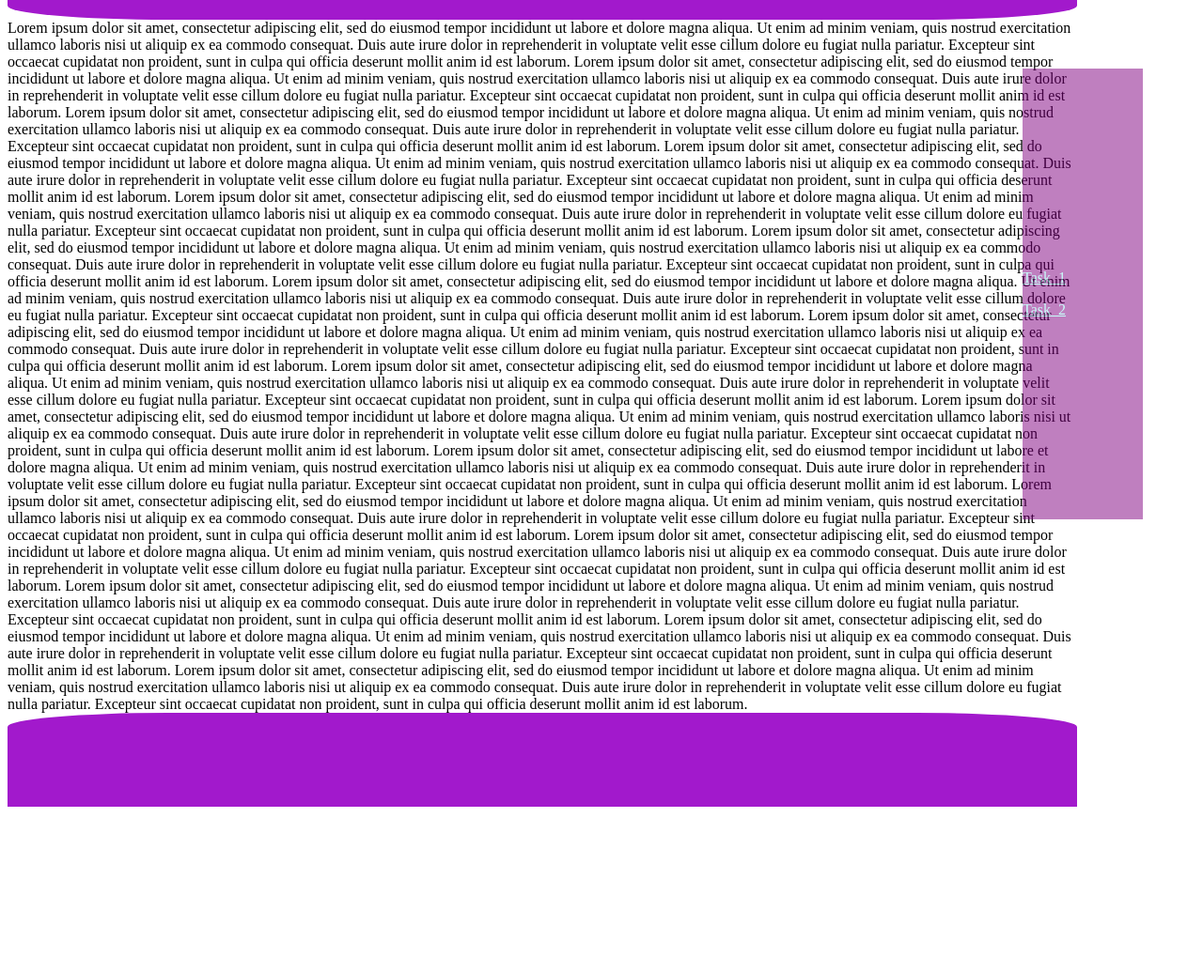
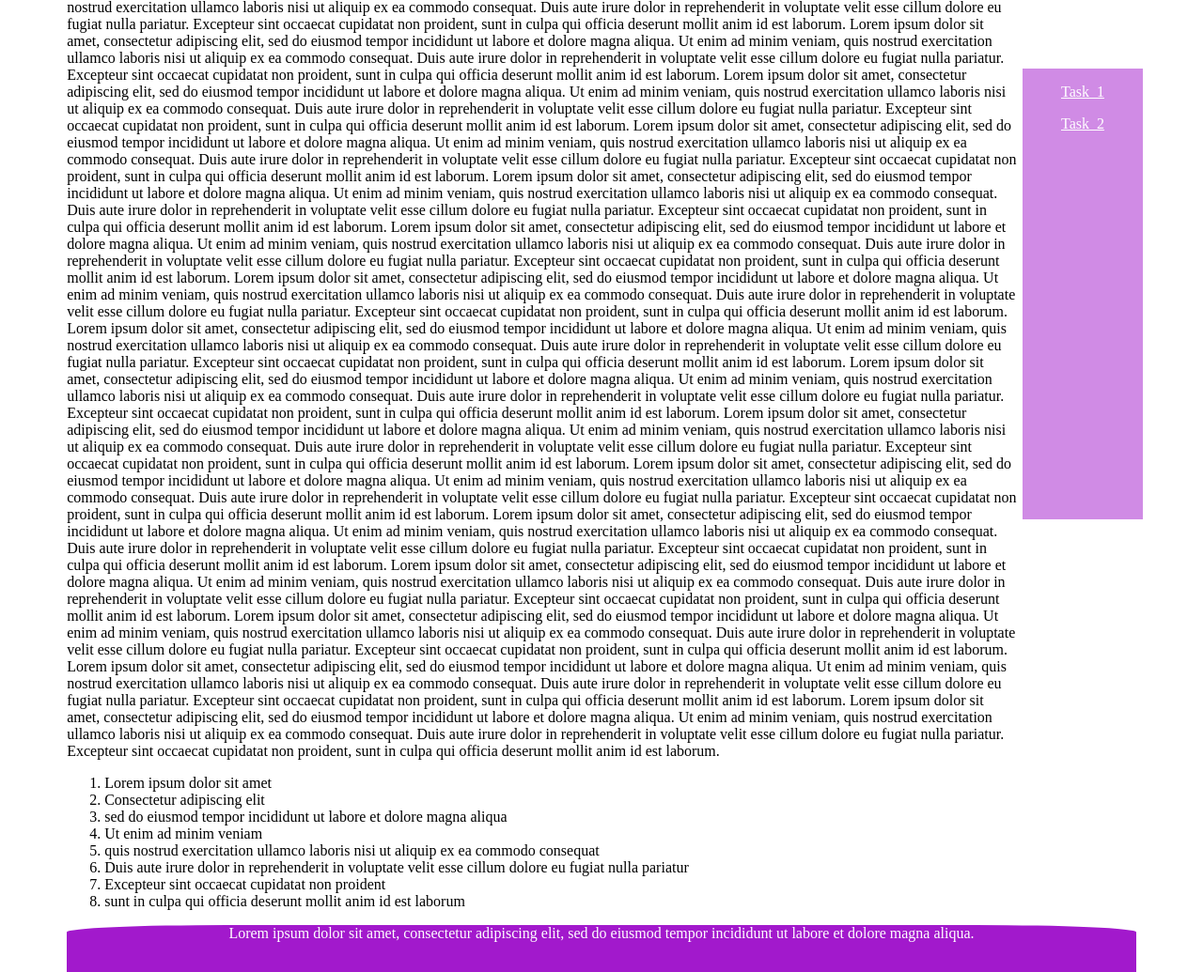
Before and after one commit to vadzimBondar/webForAbapers, a plain HTML site: page Homework_1/Task_3/main.html in a window 1280 px wide. Shown: the part 87-1122 px from the top of the page at 94% size. Before the commit the page ends 946 px from the top, so only its background shows below. Drawn offline with Linux system fonts and the light colour scheme.

Commit message:
Add files via upload

```diff
--- a/Homework_1/Task_3/main.html
+++ b/Homework_1/Task_3/main.html
@@ -72,12 +72,26 @@
                     Ut enim ad minim veniam, quis nostrud exercitation ullamco laboris nisi ut aliquip ex ea commodo consequat.
                     Duis aute irure dolor in reprehenderit in voluptate velit esse cillum dolore eu fugiat nulla pariatur.
                     Excepteur sint occaecat cupidatat non proident, sunt in culpa qui officia deserunt mollit anim id est laborum.
+                    <ol>
+                        <li>Lorem ipsum dolor sit amet</li>
+                        <li>Consectetur adipiscing elit</li>
+                        <li>sed do eiusmod tempor incididunt ut labore et dolore magna aliqua</li>
+                        <li>Ut enim ad minim veniam</li>
+                        <li>quis nostrud exercitation ullamco laboris nisi ut aliquip ex ea commodo consequat</li>
+                        <li>Duis aute irure dolor in reprehenderit in voluptate velit esse cillum dolore eu fugiat nulla pariatur</li>
+                        <li>Excepteur sint occaecat cupidatat non proident</li>
+                        <li>sunt in culpa qui officia deserunt mollit anim id est laborum</li>
+                    </ol>
             </main>
         </div>
+
         <sidebar>
                 <p><a href="../Task_1/main.html">Task_1</a></p>
                 <p><a href="../Task_2/main.html">Task_2</a></p>
             </sidebar>
-        <footer></footer>
+        <footer>
+            Lorem ipsum dolor sit amet, consectetur adipiscing elit, sed do eiusmod tempor incididunt ut labore et dolore magna aliqua.
+        </footer>
+
     </body>
 </html>
--- a/Homework_1/Task_3/styles.css
+++ b/Homework_1/Task_3/styles.css
@@ -1,10 +1,29 @@
+header,
+footer {
+    background-color: rgb(162, 25, 204);
+    height: 50px;
+    width: 90%;
+    margin-left: 5%;
+}
+
+a,footer {
+    color: white;
+}
+
+sidebar,
+footer {
+    text-align: center;
+}
+
+
 header {
-    height: 100px;
-    width: 90%;
-    background-color: rgb(162, 25, 204);
-    left: 5%;
     border-bottom-left-radius: 15%;
     border-bottom-right-radius: 15%;
+}
+
+footer {
+    border-top-left-radius: 15%;
+    border-top-right-radius: 15%;
 }
 
 sidebar {
@@ -13,29 +32,14 @@ sidebar {
     bottom: 20%;
     width: 10%;
     right: 5%;
-
-    background: purple;
+    background:  rgb(162, 25, 204);
     opacity: 50%;
-    align-content: center;
 }
 
 main {
-    top: 110px;
-    width: 90%;
-    left: 5%;
-    bottom: 110px;
-    padding-bottom: 100px;
-}
-
-footer {
-    width: 90%;
-    left: 5%;
-    height: 100px;
-    margin-top:-100px;
-    border-top-left-radius: 15%;
-    border-top-right-radius: 15%;
-    background: rgb(162, 25, 204);
-
+    width: 80%;
+    padding-top: 10px;
+    margin-left: 5%;
 }
 
 html,
@@ -46,7 +50,3 @@ body {
 #topPart {
     min-height: 100%;
 }
-
-a {
-    color: rgb(144, 255, 246);
-}
```
